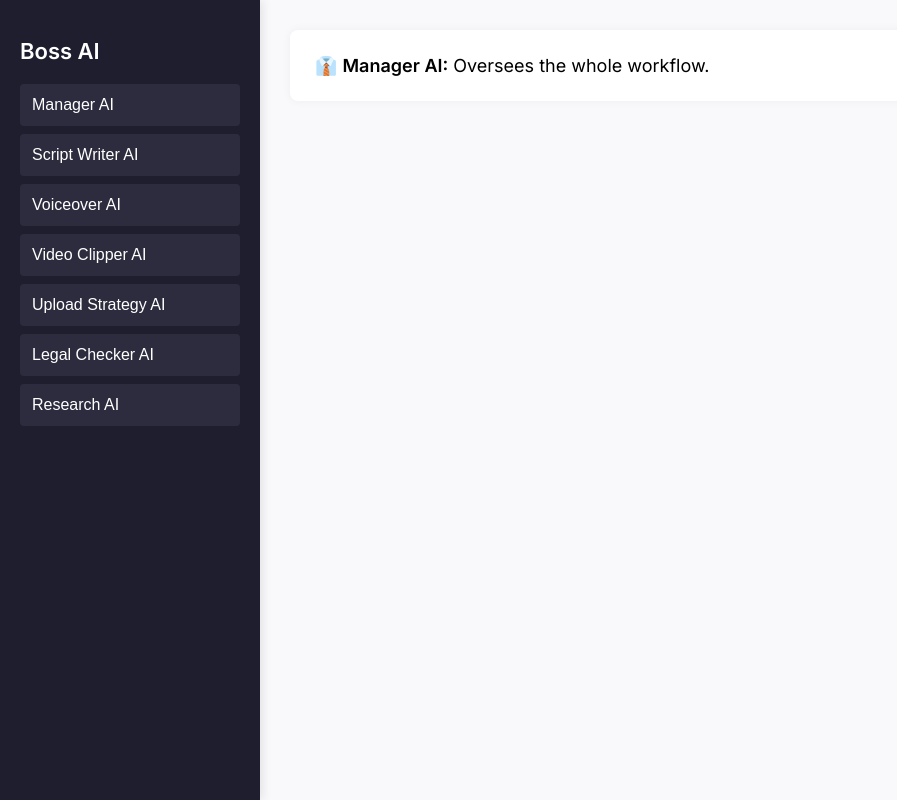
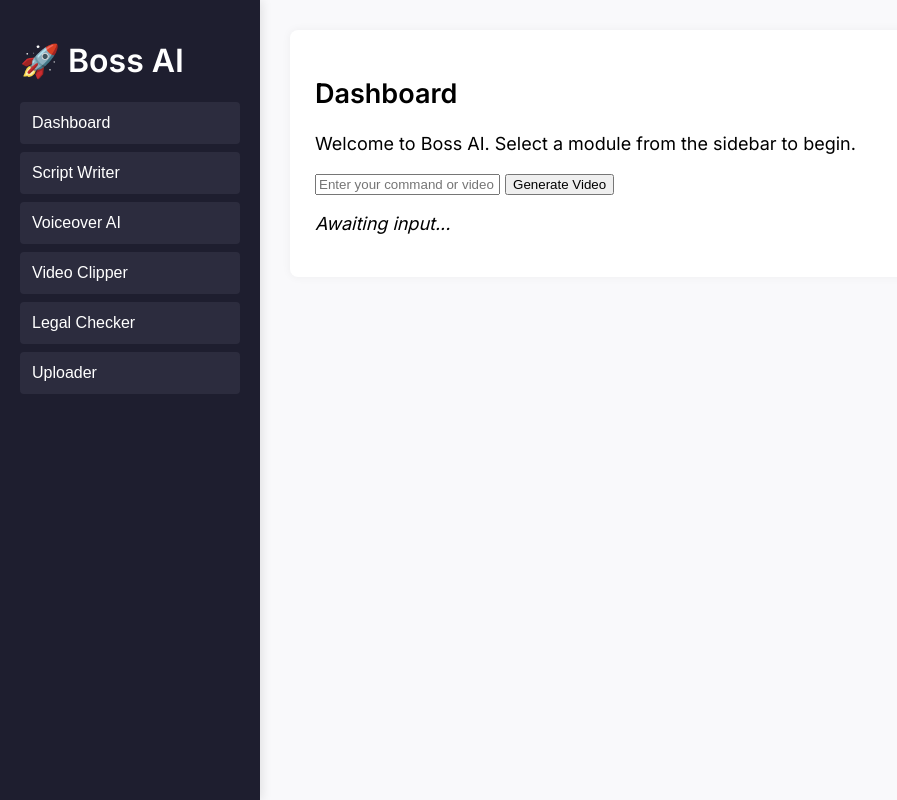
Before and after one commit to Changocdog/BossAI, a plain HTML site: page index.html in a window 1280 px wide. Shown: the whole page, without its empty margins (0-897 px from the left). Drawn offline with Linux system fonts and the light colour scheme.

Commit message:
Update index.html

```diff
--- a/index.html
+++ b/index.html
@@ -8,25 +8,29 @@
   <link href="https://fonts.googleapis.com/css2?family=Inter:wght@400;600&display=swap" rel="stylesheet" />
 </head>
 <body>
-  <div class="sidebar" id="sidebar">
-    <h2>Boss AI</h2>
-    <button class="tab" onclick="showModule('manager')">Manager AI</button>
-    <button class="tab" onclick="showModule('script')">Script Writer AI</button>
+  <div class="sidebar">
+    <h1>🚀 Boss AI</h1>
+    <button class="tab" onclick="showModule('dashboard')">Dashboard</button>
+    <button class="tab" onclick="showModule('script')">Script Writer</button>
     <button class="tab" onclick="showModule('voice')">Voiceover AI</button>
-    <button class="tab" onclick="showModule('clip')">Video Clipper AI</button>
-    <button class="tab" onclick="showModule('upload')">Upload Strategy AI</button>
-    <button class="tab" onclick="showModule('legal')">Legal Checker AI</button>
-    <button class="tab" onclick="showModule('research')">Research AI</button>
+    <button class="tab" onclick="showModule('clip')">Video Clipper</button>
+    <button class="tab" onclick="showModule('legal')">Legal Checker</button>
+    <button class="tab" onclick="showModule('upload')">Uploader</button>
   </div>
 
   <div class="main">
-    <div id="manager" class="module">👔 <strong>Manager AI:</strong> Oversees the whole workflow.</div>
-    <div id="script" class="module hidden">📝 <strong>Script Writer AI:</strong> Creates content scripts.</div>
-    <div id="voice" class="module hidden">🎙️ <strong>Voiceover AI:</strong> Adds narration to videos.</div>
-    <div id="clip" class="module hidden">✂️ <strong>Video Clipper AI:</strong> Edits video clips.</div>
-    <div id="upload" class="module hidden">📤 <strong>Upload Strategy AI:</strong> Handles platform publishing.</div>
-    <div id="legal" class="module hidden">⚖️ <strong>Legal Checker AI:</strong> Reviews content for compliance.</div>
-    <div id="research" class="module hidden">🔍 <strong>Research AI:</strong> Identifies trends and growth strategies.</div>
+    <div id="dashboard" class="module">
+      <h2>Dashboard</h2>
+      <p>Welcome to Boss AI. Select a module from the sidebar to begin.</p>
+      <input type="text" placeholder="Enter your command or video topic..." />
+      <button>Generate Video</button>
+      <p><em>Awaiting input...</em></p>
+    </div>
+    <div id="script" class="module hidden">📝 Script Writer Module</div>
+    <div id="voice" class="module hidden">🎙️ Voiceover Module</div>
+    <div id="clip" class="module hidden">✂️ Video Clipper Module</div>
+    <div id="legal" class="module hidden">⚖️ Legal Checker Module</div>
+    <div id="upload" class="module hidden">📤 Upload Strategy Module</div>
   </div>
 
   <script src="script.js"></script>
```
